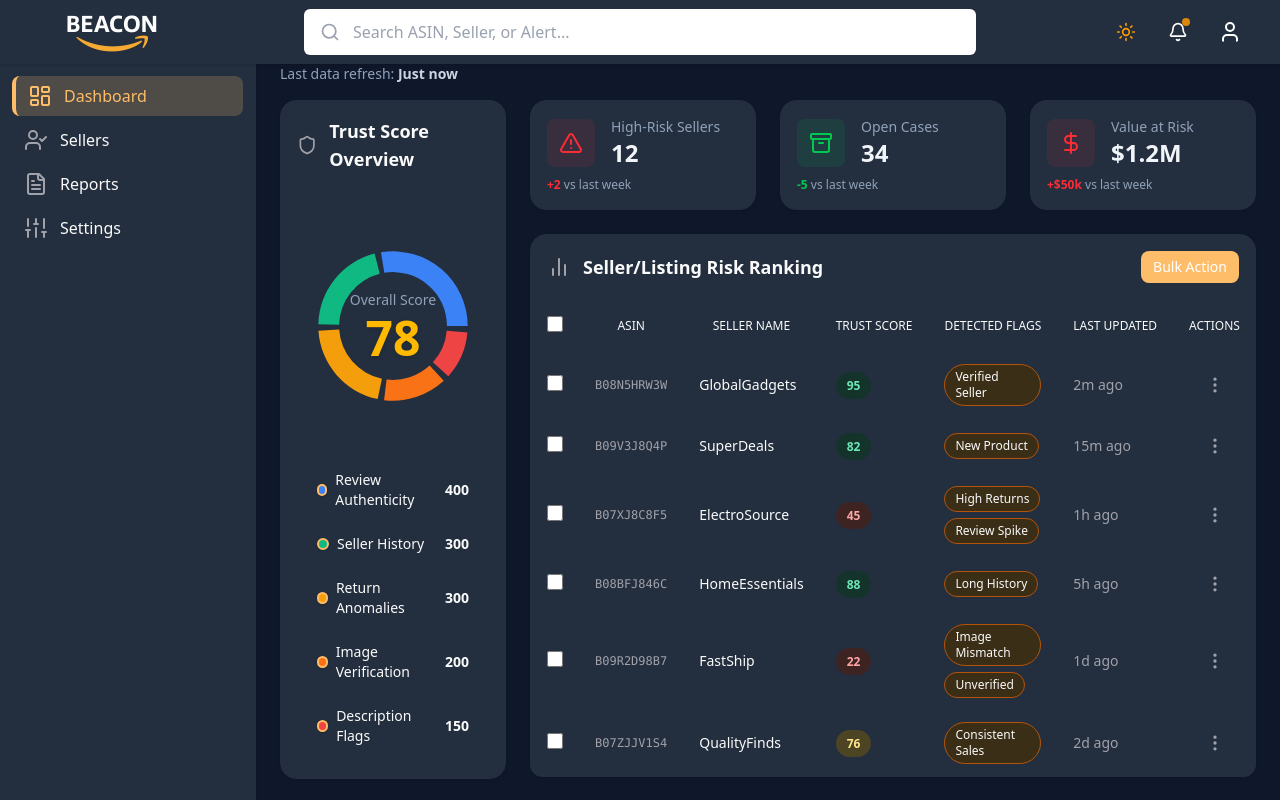
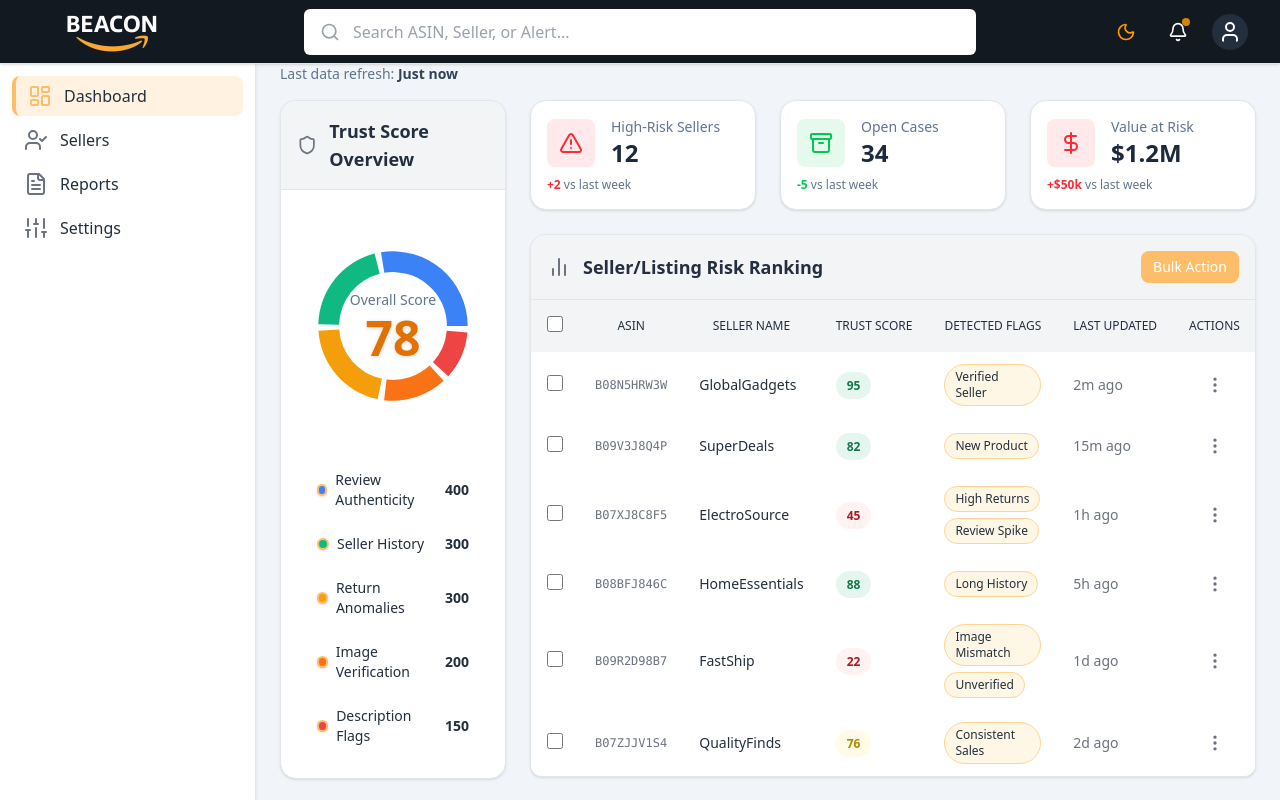
Before and after one commit to Shauryacious/beacon-frontend, a React (Vite) app: page / in a window 1280 px wide. Shown: the top 800 px of the page. Built offline with nearby package versions, Linux system fonts and the light colour scheme.

Commit message:
light mode

```diff
--- a/src/pages/HomePage.jsx
+++ b/src/pages/HomePage.jsx
@@ -14,7 +14,7 @@ export default function HomePage() {
     if (typeof localStorage !== "undefined" && localStorage.getItem("theme")) {
       return localStorage.getItem("theme");
     }
-    return "dark"; // Default to dark mode
+    return "light"; // Default to light mode
   });
 
   const [isSidebarOpen, setIsSidebarOpen] = useState(true);
```
